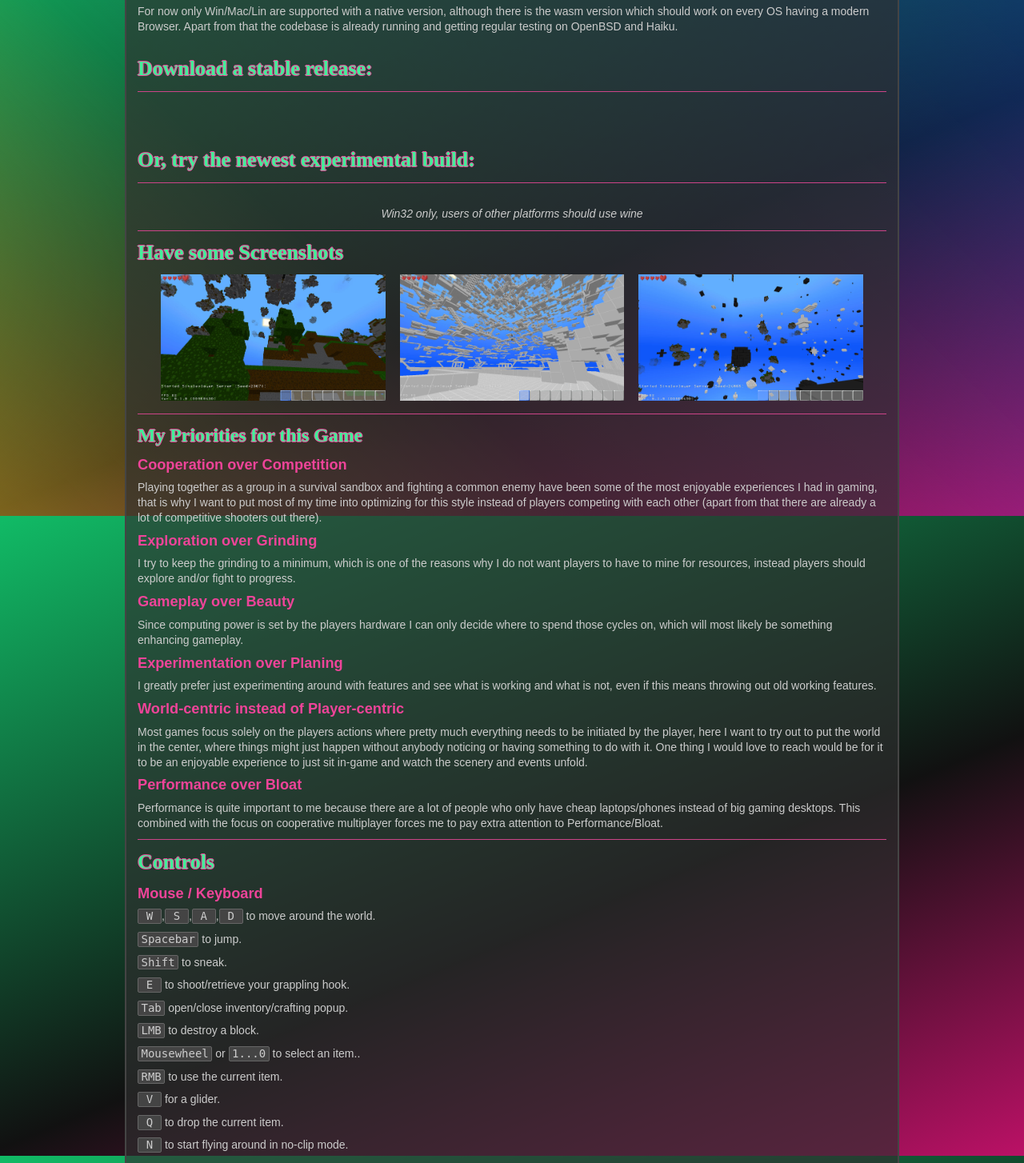
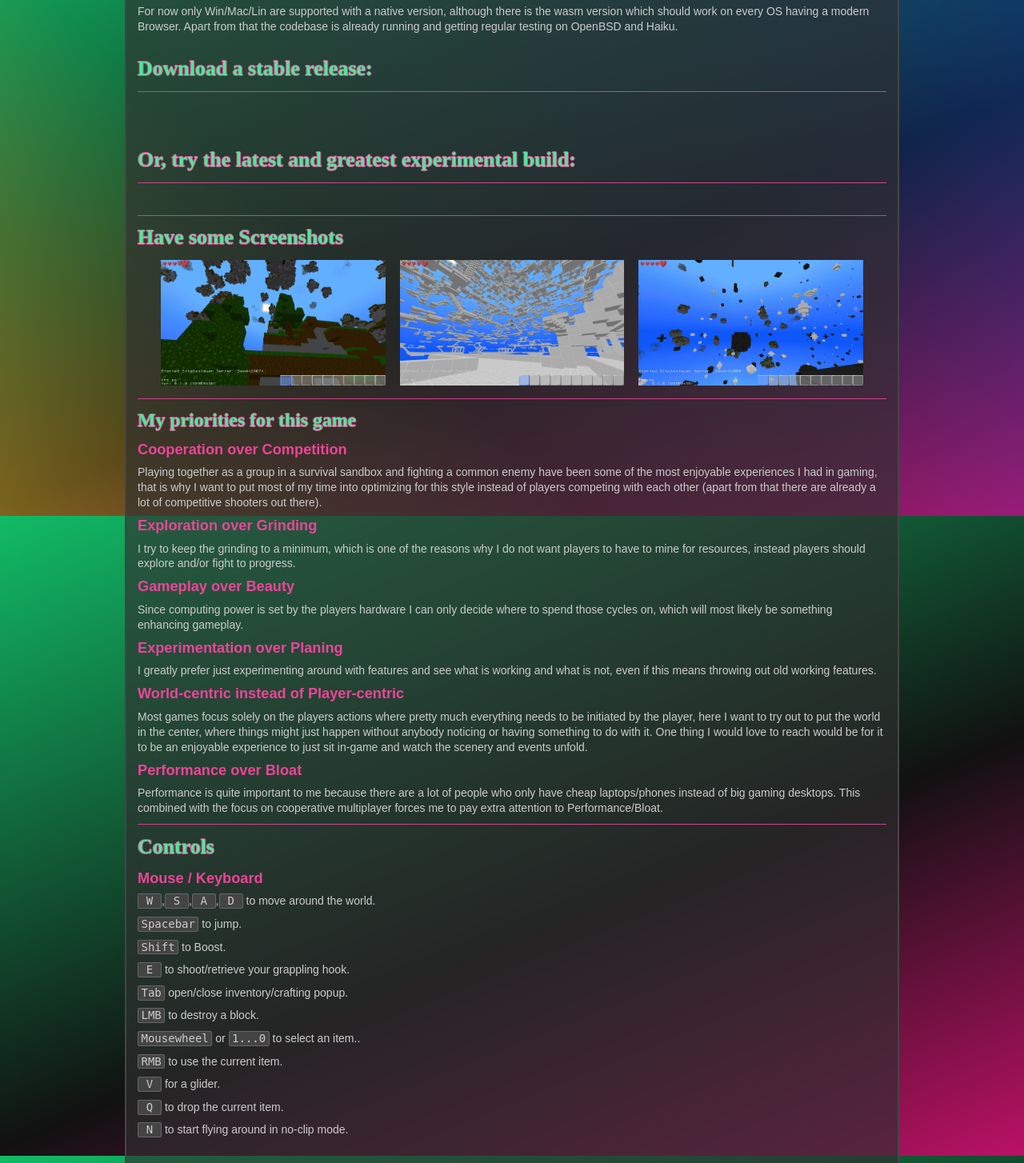
Before and after one commit to wolkenwelten/wolkenwelten-c, a PHP site: page / in a window 1280 px wide. Shown: the part 155-1609 px from the top of the page at 80% size. Run offline with PHP 8.4, Linux system fonts and the light colour scheme.

Commit message:
Some website content changes and updated the control infographic

```diff
--- a/web/index.php
+++ b/web/index.php
@@ -95,11 +95,10 @@ foreach(array_keys($platforms) as $plat){
 	</div>
 	<br/>
 	<br/>
-	<h2>Or, try the newest experimental build:</h2>
+	<h2>Or, try the latest and greatest experimental build:</h2>
 	<hr/>
 	<div class=nativedl align=center>
 		<?php echoBuilds($experimental); ?>
-		<i>Win32 only, users of other platforms should use wine</i>
 	</div>
 	<!--
 	<hr/>
@@ -120,7 +119,7 @@ foreach(array_keys($platforms) as $plat){
 		<a href="img/3.jpg"><img src="img/3.jpg" width=1920 height=1080/></a>
 	</div>
 	<hr/>
-	<h3>My Priorities for this Game</h3>
+	<h3>My priorities for this game</h3>
 	<h4>Cooperation over Competition</h4>
 	<p>Playing together as a group in a survival sandbox and fighting a common enemy have been some of the most enjoyable experiences I had in gaming, that is why I want to put most of my time into optimizing for this style instead of players competing with each other (apart from that there are already a lot of competitive shooters out there).</p>
 	<h4>Exploration over Grinding</h4>
@@ -138,7 +137,7 @@ foreach(array_keys($platforms) as $plat){
 	<h4>Mouse / Keyboard</h4>
 	<p><span class=key>W</span>,<span class=key>S</span>,<span class=key>A</span>,<span class=key>D</span> to move around the world.</p>
 	<p><span class=key>Spacebar</span> to jump.</p>
-	<p><span class=key>Shift</span> to sneak.</p>
+	<p><span class=key>Shift</span> to Boost.</p>
 	<p><span class=key>E</span> to shoot/retrieve your grappling hook.</p>
 	<p><span class=key>Tab</span> open/close inventory/crafting popup.</p>
 	<p><span class=key>LMB</span> to destroy a block.</p>
```
Also changed, not shown: web/img/padcontrols.png.
